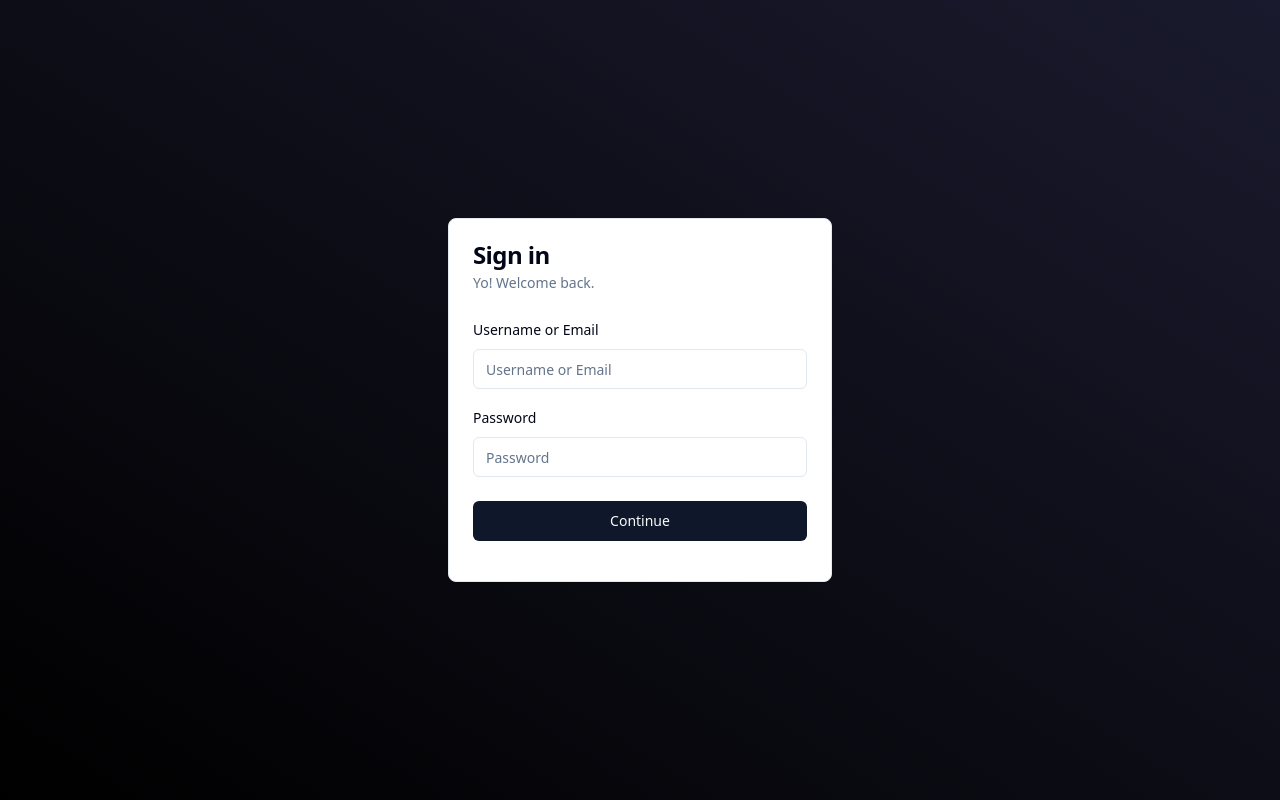
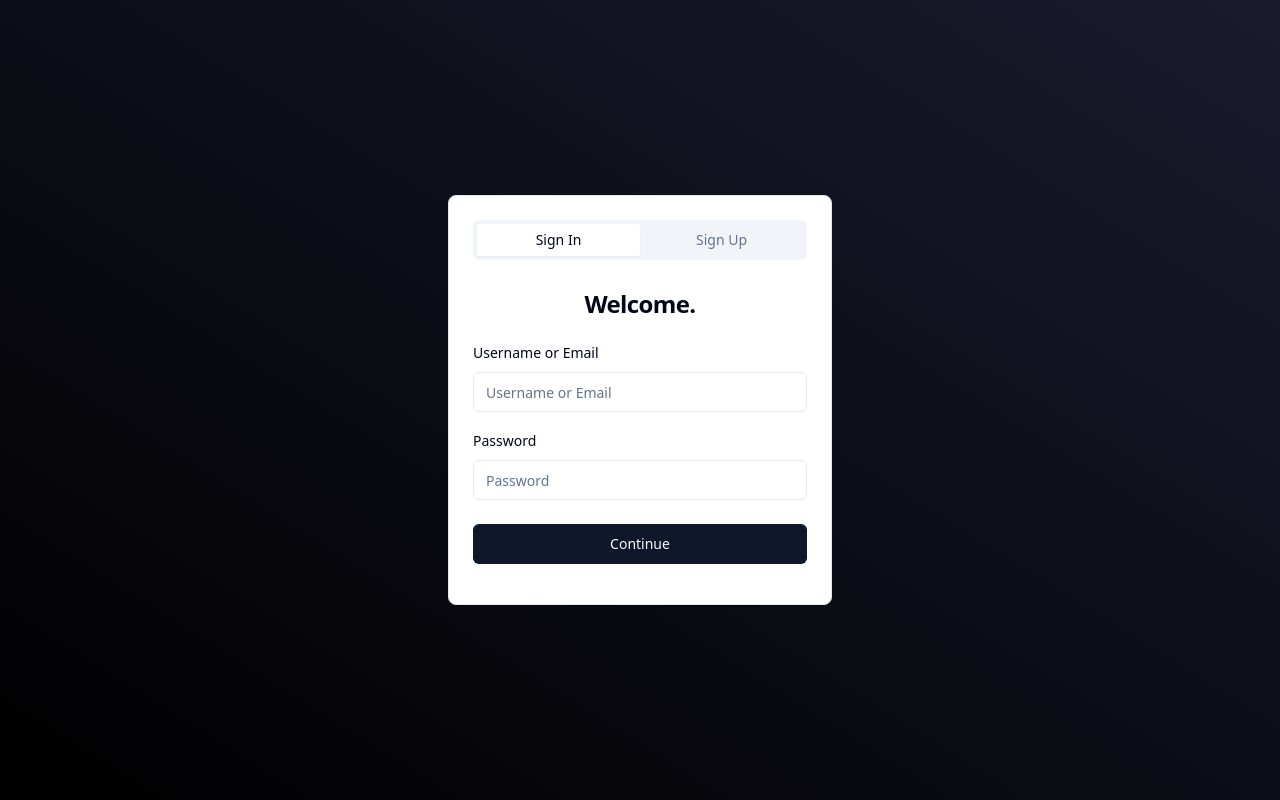
Before and after one commit to aguilanbon/remoterus-client, a Next.js app: page / in a window 1280 px wide. Built offline with nearby package versions, Linux system fonts and the light colour scheme.

Commit message:
update signin/up card to tabs

```diff
--- a/app/page.tsx
+++ b/app/page.tsx
@@ -9,19 +9,40 @@
   CardTitle,
 } from "@/components/ui/card";
 import { Car } from "lucide-react";
+import { Tabs, TabsContent, TabsList, TabsTrigger } from "@/components/ui/tabs";
 
 export default function Home() {
   return (
     <div className="w-full min-h-screen">
       <div className="w-full h-screen flex items-center justify-center">
         <Card className="w-96">
-          <CardHeader>
-            <CardTitle>Sign in</CardTitle>
-            <CardDescription>Yo! Welcome back.</CardDescription>
-          </CardHeader>
-          <CardContent>
-            <SignInForm />
-          </CardContent>
+          <Tabs defaultValue="signin">
+            <CardHeader>
+              <TabsList className="w-full">
+                <TabsTrigger value="signin" className="w-full">
+                  Sign In
+                </TabsTrigger>
+                <TabsTrigger value="signup" className="w-full">
+                  Sign Up
+                </TabsTrigger>
+              </TabsList>
+            </CardHeader>
+            <CardContent>
+              <TabsContent value="signin">
+                <CardTitle className="mb-6 w-full text-center align-middle">
+                  Welcome.
+                </CardTitle>
+                {/* Sign in Form */}
+                <SignInForm />
+              </TabsContent>
+              <TabsContent value="signup">
+                <CardTitle className="mb-6 w-full text-center align-middle">
+                  Create your account.
+                </CardTitle>
+                {/* Sign up Form */}
+              </TabsContent>
+            </CardContent>
+          </Tabs>
         </Card>
       </div>
     </div>
--- a/components/forms/signin_form.tsx
+++ b/components/forms/signin_form.tsx
@@ -18,7 +18,6 @@
 import { useRouter } from "next/navigation";
 import { useToast } from "../ui/use-toast";
 import { ExclamationTriangleIcon } from "@radix-ui/react-icons";
-
 import { Alert, AlertDescription } from "@/components/ui/alert";
 
 const formSchema = z.object({
--- /dev/null
+++ b/components/ui/tabs.tsx
@@ -0,0 +1,55 @@
+"use client"
+
+import * as React from "react"
+import * as TabsPrimitive from "@radix-ui/react-tabs"
+
+import { cn } from "@/lib/utils"
+
+const Tabs = TabsPrimitive.Root
+
+const TabsList = React.forwardRef<
+  React.ElementRef<typeof TabsPrimitive.List>,
+  React.ComponentPropsWithoutRef<typeof TabsPrimitive.List>
+>(({ className, ...props }, ref) => (
+  <TabsPrimitive.List
+    ref={ref}
+    className={cn(
+      "inline-flex h-10 items-center justify-center rounded-md bg-slate-100 p-1 text-slate-500 dark:bg-slate-800 dark:text-slate-400",
+      className
+    )}
+    {...props}
+  />
+))
+TabsList.displayName = TabsPrimitive.List.displayName
+
+const TabsTrigger = React.forwardRef<
+  React.ElementRef<typeof TabsPrimitive.Trigger>,
+  React.ComponentPropsWithoutRef<typeof TabsPrimitive.Trigger>
+>(({ className, ...props }, ref) => (
+  <TabsPrimitive.Trigger
+    ref={ref}
+    className={cn(
+      "inline-flex items-center justify-center whitespace-nowrap rounded-sm px-3 py-1.5 text-sm font-medium ring-offset-white transition-all focus-visible:outline-none focus-visible:ring-2 focus-visible:ring-slate-400 focus-visible:ring-offset-2 disabled:pointer-events-none disabled:opacity-50 data-[state=active]:bg-white data-[state=active]:text-slate-950 data-[state=active]:shadow-sm dark:ring-offset-slate-950 dark:focus-visible:ring-slate-800 dark:data-[state=active]:bg-slate-950 dark:data-[state=active]:text-slate-50",
+      className
+    )}
+    {...props}
+  />
+))
+TabsTrigger.displayName = TabsPrimitive.Trigger.displayName
+
+const TabsContent = React.forwardRef<
+  React.ElementRef<typeof TabsPrimitive.Content>,
+  React.ComponentPropsWithoutRef<typeof TabsPrimitive.Content>
+>(({ className, ...props }, ref) => (
+  <TabsPrimitive.Content
+    ref={ref}
+    className={cn(
+      "mt-2 ring-offset-white focus-visible:outline-none focus-visible:ring-2 focus-visible:ring-slate-400 focus-visible:ring-offset-2 dark:ring-offset-slate-950 dark:focus-visible:ring-slate-800",
+      className
+    )}
+    {...props}
+  />
+))
+TabsContent.displayName = TabsPrimitive.Content.displayName
+
+export { Tabs, TabsList, TabsTrigger, TabsContent }
--- a/package.json
+++ b/package.json
@@ -13,6 +13,7 @@
     "@radix-ui/react-icons": "^1.3.0",
     "@radix-ui/react-label": "^2.0.2",
     "@radix-ui/react-slot": "^1.0.2",
+    "@radix-ui/react-tabs": "^1.0.4",
     "@radix-ui/react-toast": "^1.1.4",
     "@types/node": "20.4.1",
     "@types/react": "18.2.14",
```
Also changed, not shown: 1 other file (tests, documents, lock files or other folders).
